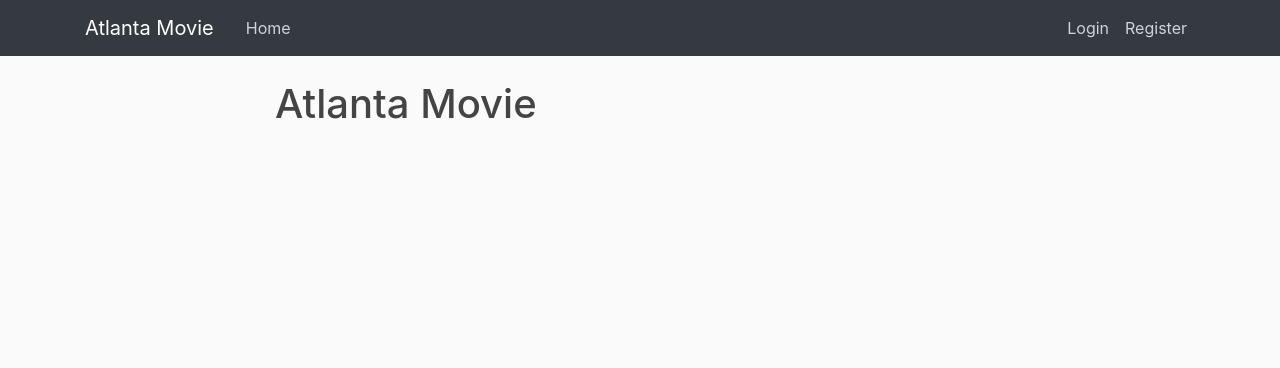
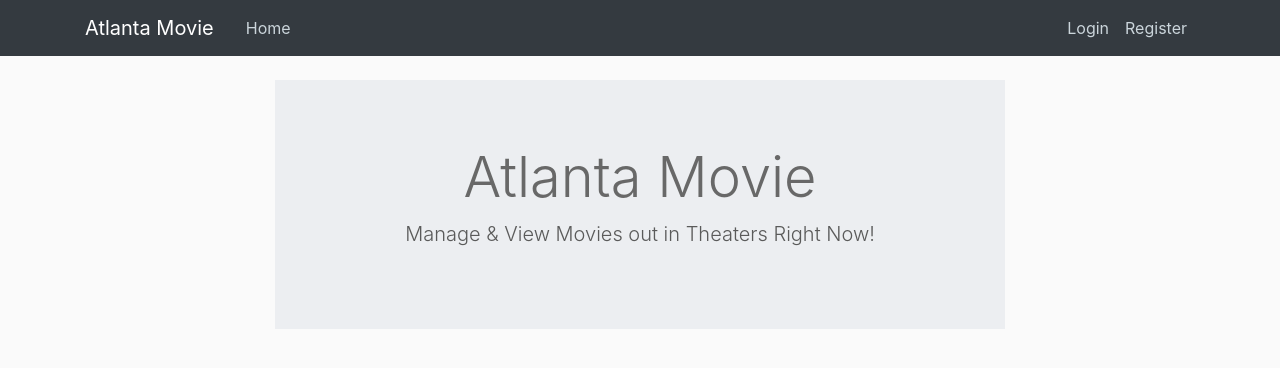
Before and after one commit to danhynlee/movie-database-application, a Flask app: page /home in a window 1280 px wide. Shown: the top 368 px of the page. Run offline with Flask 2, Linux system fonts and the light colour scheme; some libraries are stand-ins or nearby versions.

Commit message:
added jumbotron component to home page

```diff
--- a/atl-movie/templates/index.html
+++ b/atl-movie/templates/index.html
@@ -1,12 +1,11 @@
 {% extends "layout.html" %}
 {% block content %}
 
-    <header>
-        <div class="home-header">
-            <div class="header-content-inner">
-                <h1>Atlanta Movie</h1>
-            </div>
+    <div class="jumbotron jumbotron-fluid" style="opacity: .8">
+        <div class="container">
+            <h1 class="display-4 text-center">Atlanta Movie</h1>
+            <p class="lead text-center">Manage & View Movies out in Theaters Right Now!</p>
         </div>
-    </header>
+    </div>
 
 {% endblock%}
```
